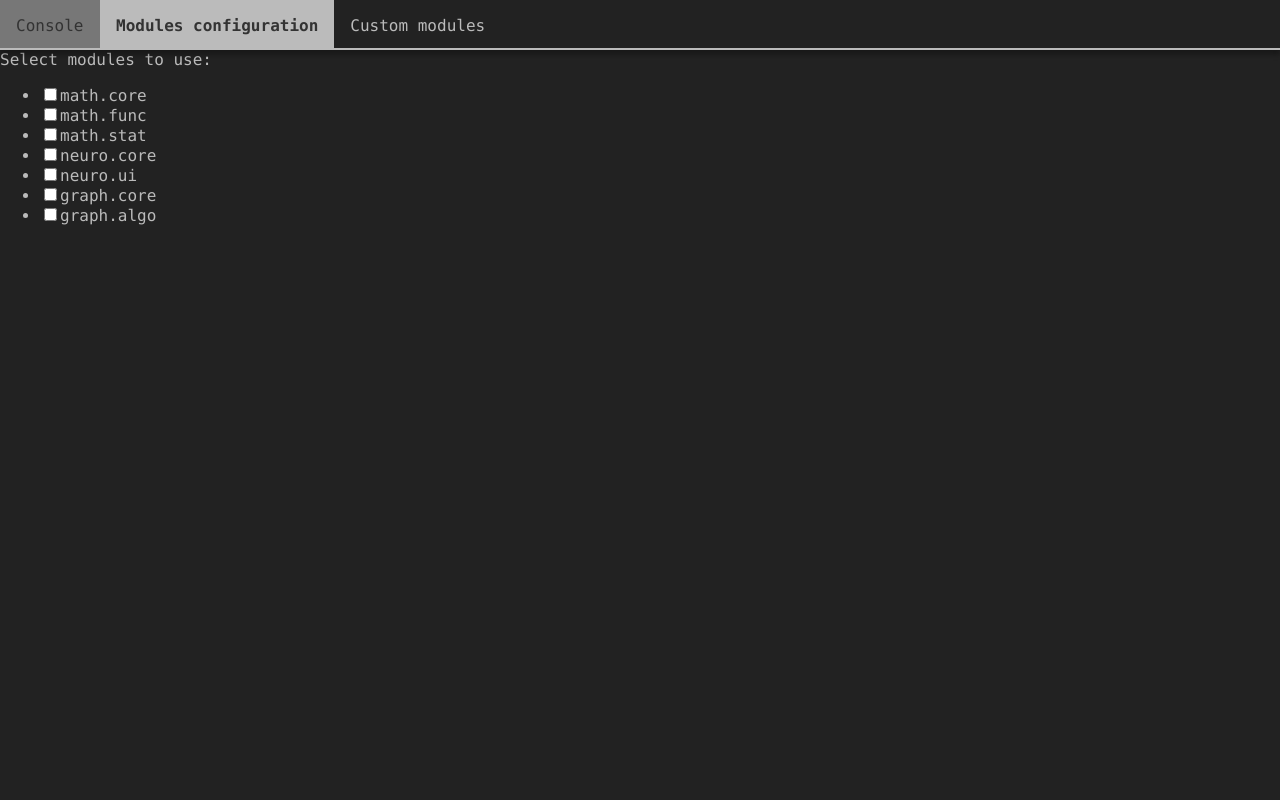
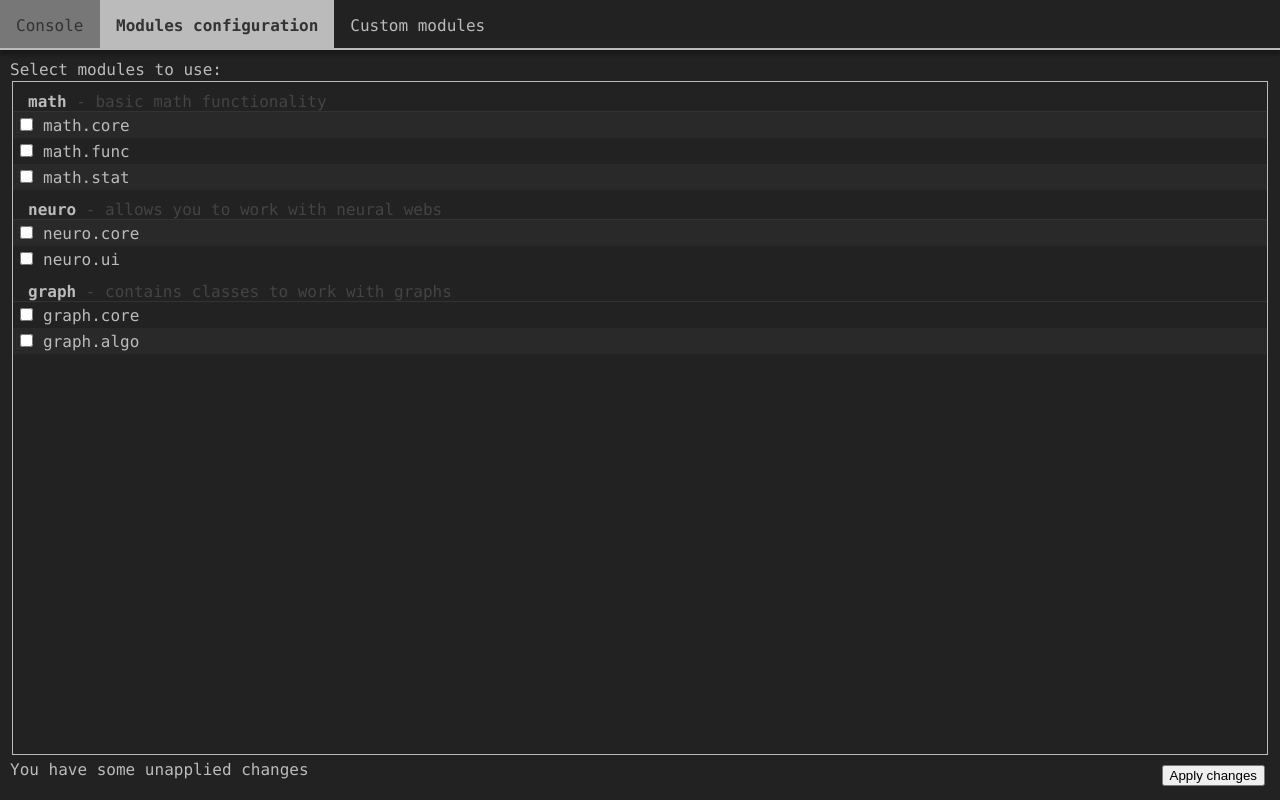
Before and after one commit to BobNobrain/math.js, a plain HTML site: page index.html in a window 1280 px wide. Both pictures are taken after a click on the element "Modules configuration". Drawn offline with Linux system fonts and the light colour scheme.

Commit message:
Added design for modules tab.

```diff
--- a/index.html
+++ b/index.html
@@ -6,6 +6,7 @@
 	<link rel="stylesheet" href="styles/style.css">
 	<link rel="stylesheet" href="styles/console.css">
 	<link rel="stylesheet" href="styles/message.css">
+	<link rel="stylesheet" href="styles/modules.css">
 	<script src="script/formatting.js"></script>
 	<script src="script/message.js"></script>
 	<script src="script/console.js"></script>
@@ -66,14 +67,20 @@
 	<div class="tab-body" id="modules-body">
 		Select modules to use:
 		<ul id="modules-list">
+			<li class="header"><a href="#">math</a><span class="description"> - basic math functionality</span></li>
 			<li><label><input type="checkbox" />math.core</label></li>
 			<li><label><input type="checkbox" />math.func</label></li>
 			<li><label><input type="checkbox" />math.stat</label></li>
+			<li class="header"><a href="#">neuro</a><span class="description"> - allows you to work with neural webs</span></li>
 			<li><label><input type="checkbox" />neuro.core</label></li>
 			<li><label><input type="checkbox" />neuro.ui</label></li>
+
+			<li class="header"><a href="#">graph</a><span class="description"> - contains classes to work with graphs</span></li>
 			<li><label><input type="checkbox" />graph.core</label></li>
 			<li><label><input type="checkbox" />graph.algo</label></li>
 		</ul>
+		<span id="modules-changed">You have some unapplied changes</span>
+		<button type="button" id="modules-apply">Apply changes</button>
 	</div>
 	<div class="tab-body" id="code-body">
 		Import your module as:
--- /dev/null
+++ b/styles/modules.css
@@ -0,0 +1,65 @@
+#modules-body {
+	padding: 10px;
+	box-sizing: border-box;
+}
+
+#modules-list {
+	list-style: none;
+	padding: 0px; margin: 2px;
+	border: 1px solid #bbb;
+	height: calc(100% - 3em - 10px);
+	overflow: auto;
+	margin-bottom: 5px;
+}
+
+#modules-list li {
+	padding: 0px;
+	width: 100%;
+}
+
+#modules-list li label {
+	padding: 3px;
+	cursor: pointer;
+	width: 100%;
+	display: block;
+	box-sizing: border-box;
+}
+#modules-list li:nth-child(2n) label {
+	background: #292929;
+}
+#modules-list li label:hover {
+	background: #183060;
+}
+
+#modules-list li label input {
+	margin-right: 10px;
+}
+
+#modules-list li.header {
+	padding: 10px 10px 0 15px;
+	border-bottom: 1px solid #333;
+	background: transparent;
+	box-sizing: border-box;
+}
+
+#modules-list li.header a {
+	text-decoration: none;
+	font-weight: bold;
+	color: #bbb;
+	cursor: help;
+}
+#modules-list li.header a:hover {
+	color: #248;
+}
+#modules-list li.header:hover a {
+	text-decoration: underline;
+}
+
+#modules-list li.header span.description {
+	color: #444;
+}
+
+#modules-apply {
+	float: right;
+	margin: 5px;
+}
```
